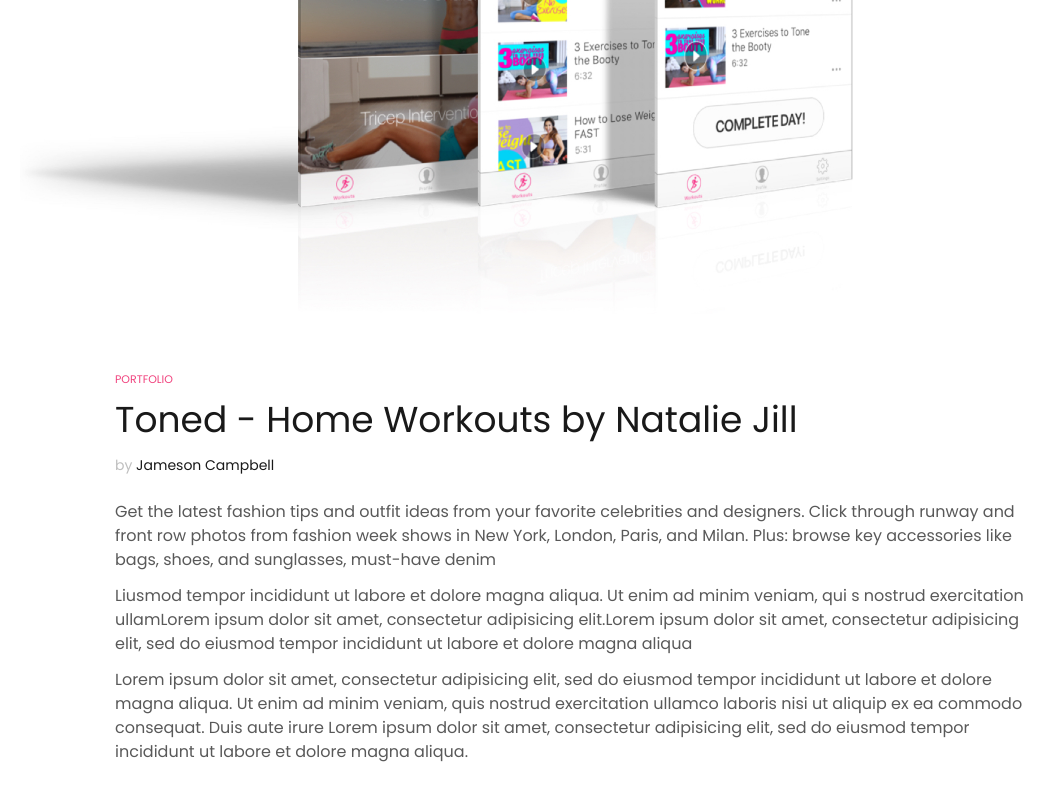
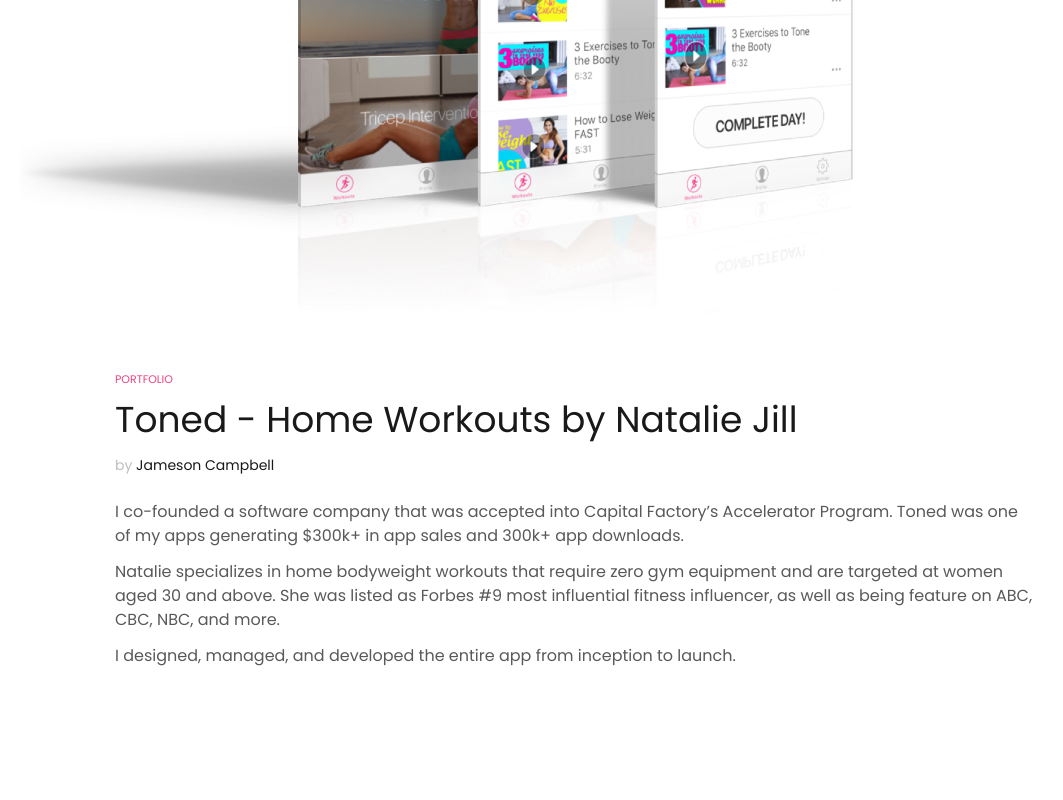
Before and after one commit to JamesonC/JamesonC.github.io, a plain HTML site: page blog.html in a window 1280 px wide. Shown: the part 435-1235 px from the top of the page, without its empty margins (105-1168 px from the left). After the commit the page ends 1185 px from the top, so only its background shows below. Drawn offline with nearby package versions, Linux system fonts and the light colour scheme.

Commit message:
blog post text

```diff
--- a/blog.html
+++ b/blog.html
@@ -89,25 +89,21 @@
 
                                 <h1>Toned - Home Workouts by Natalie Jill</h1>
 
-                                <span class="byline">by <span class="author"><a href="#">Jameson Campbell</a></span></span>
+                                <span class="byline">by <span class="author"><a href="#">Jameson
+                                            Campbell</a></span></span>
                             </header><!-- .entry-header -->
 
                             <div class="entry-content">
-                                <p>Get the latest fashion tips and outfit ideas from your favorite celebrities and
-                                    designers. Click through runway and front row photos from fashion week shows in New
-                                    York, London, Paris, and Milan. Plus: browse key accessories like bags, shoes, and
-                                    sunglasses, must-have denim </p>
+                                <p>I co-founded a software company that was accepted into Capital Factory’s Accelerator
+                                    Program. Toned was one of my apps generating $300k+ in app sales and 300k+ app
+                                    downloads.</p>
 
-                                <p>Liusmod tempor incididunt ut labore et dolore magna aliqua. Ut enim ad minim veniam,
-                                    qui s nostrud exercitation ullamLorem ipsum dolor sit amet, consectetur adipisicing
-                                    elit.Lorem ipsum dolor sit amet, consectetur adipisicing elit, sed do eiusmod tempor
-                                    incididunt ut labore et dolore magna aliqua</p>
+                                <p>Natalie specializes in home bodyweight workouts that require zero gym equipment and
+                                    are targeted at women aged 30 and above. She was listed as Forbes #9 most
+                                    influential fitness influencer, as well as being feature on ABC, CBC, NBC, and more.
+                                </p>
 
-                                <p>Lorem ipsum dolor sit amet, consectetur adipisicing elit, sed do eiusmod tempor
-                                    incididunt ut labore et dolore magna aliqua. Ut enim ad minim veniam, quis nostrud
-                                    exercitation ullamco laboris nisi ut aliquip ex ea commodo consequat. Duis aute
-                                    irure Lorem ipsum dolor sit amet, consectetur adipisicing elit, sed do eiusmod
-                                    tempor incididunt ut labore et dolore magna aliqua. </p>
+                                <p>I designed, managed, and developed the entire app from inception to launch.</p>
                             </div><!-- .entry-content -->
                         </div><!-- .content-area -->
                     </div><!-- .col-12 -->
```
